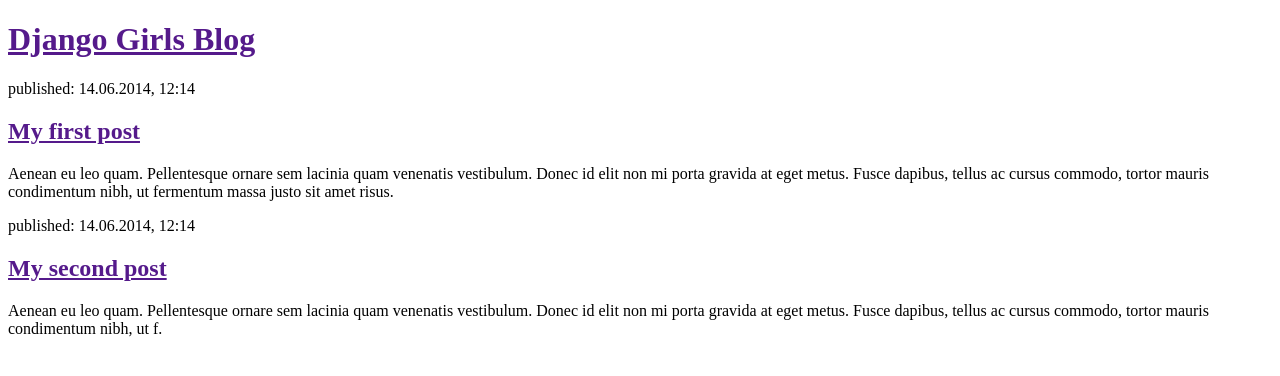
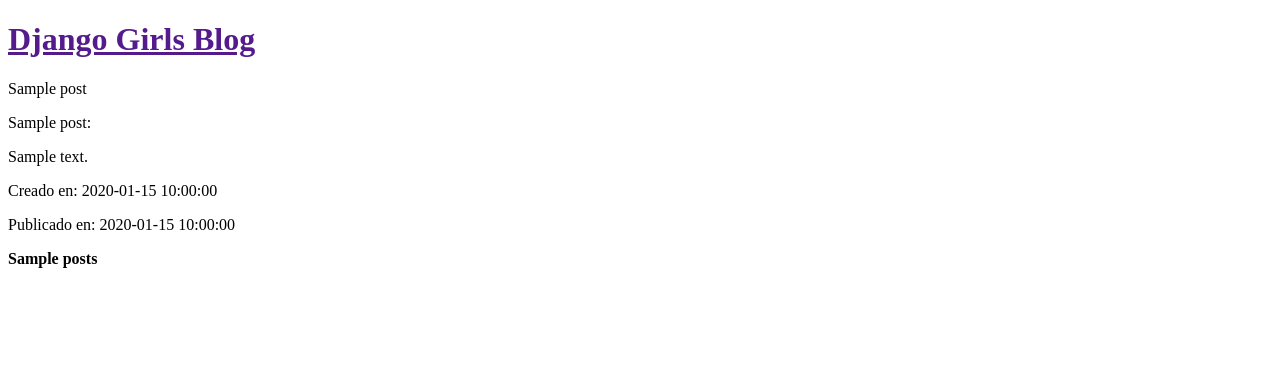
Before and after one commit to AndreLovera/my-first-blog, a Python web app: template mysite/blog/templates/blog/post_list.html in a window 1280 px wide. Shown: the top 376 px of the page. Run offline with Jinja, Linux system fonts and the light colour scheme; the template is opened without the code that fills it: most values are stand-ins (such as "Sample title", 1, 10 or a date in 2020).

Commit message:
templates modificados para mostrar posts de la base de datos

```diff
--- a/mysite/blog/templates/blog/post_list.html
+++ b/mysite/blog/templates/blog/post_list.html
@@ -10,15 +10,20 @@
             </div>
 
             <div>
-                <p>published: 14.06.2014, 12:14</p>
-                <h2><a href="">My first post</a></h2>
-                <p>Aenean eu leo quam. Pellentesque ornare sem lacinia quam venenatis vestibulum. Donec id elit non mi porta gravida at eget metus. Fusce dapibus, tellus ac cursus commodo, tortor mauris condimentum nibh, ut fermentum massa justo sit amet risus.</p>
+
+                {% for post in posts %}
+                	<p>{{post}}</p>
+                	<p>{{post.title}}:</p>
+                	<p>{{post.text}}</p>
+                	<p>Creado en: {{post.created_date}}</p>
+                	<p>Publicado en: {{post.published_date}}</p>
+
+                {% endfor %}
+
             </div>
 
             <div>
-                <p>published: 14.06.2014, 12:14</p>
-                <h2><a href="">My second post</a></h2>
-                <p>Aenean eu leo quam. Pellentesque ornare sem lacinia quam venenatis vestibulum. Donec id elit non mi porta gravida at eget metus. Fusce dapibus, tellus ac cursus commodo, tortor mauris condimentum nibh, ut f.</p>
+                <p><strong>{{posts}}</strong></p>
             </div>
 
 </body>
--- a/mysite/blog/views.py
+++ b/mysite/blog/views.py
@@ -1,6 +1,9 @@
 from django.shortcuts import render
+from django.utils import timezone
+from .models import Post
 
 # Create your views here.
 
 def post_list(request):
-	return render(request, 'blog/post_list.html', {})
+	posts = Post.objects.filter(published_date__lte = timezone.now()).order_by('published_date')
+	return render(request, 'blog/post_list.html', {'posts' : posts})
```
